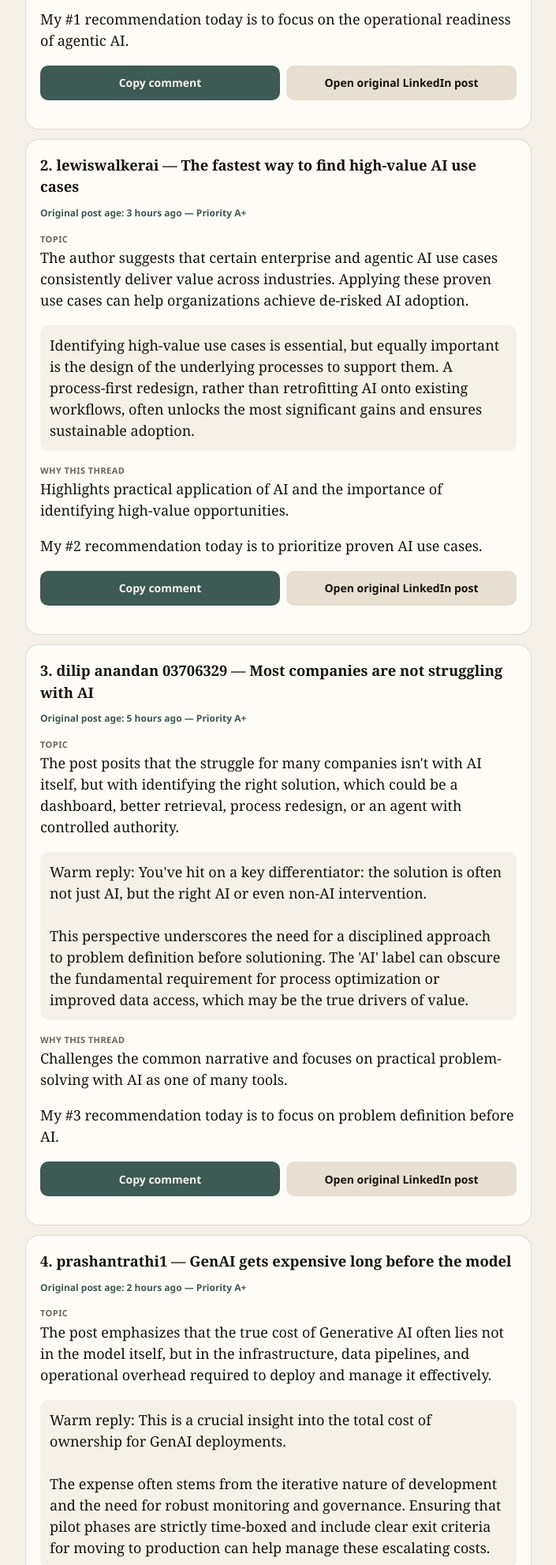
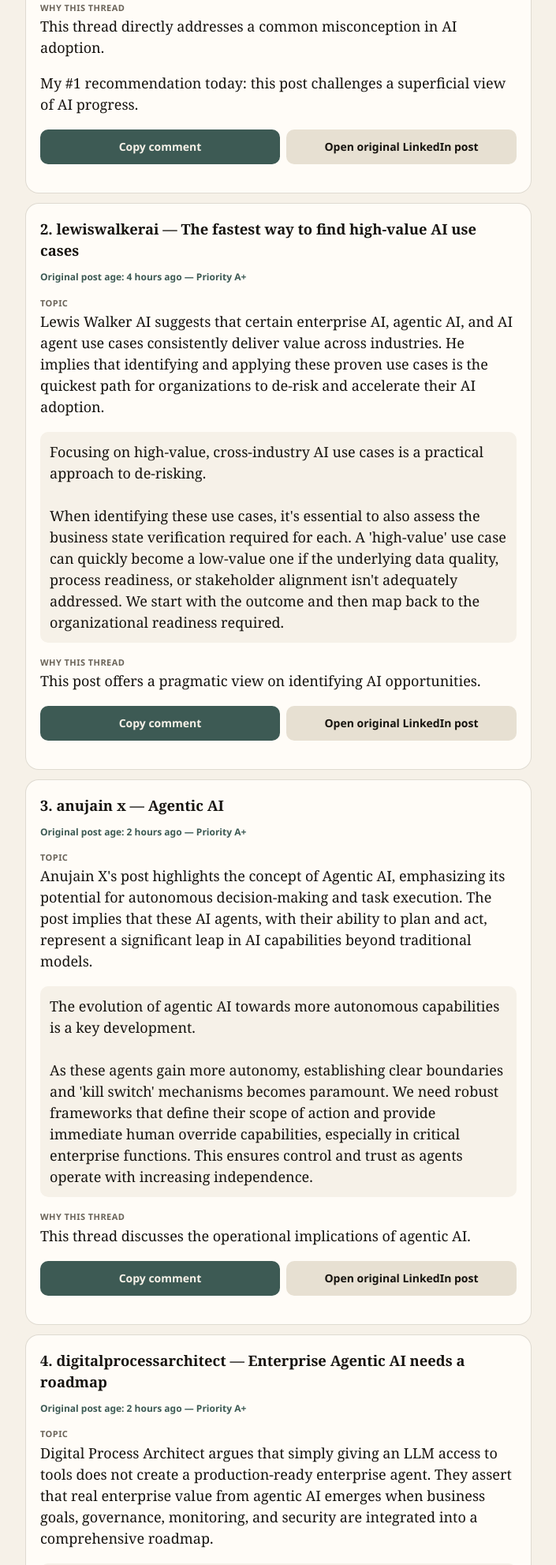
Before and after one commit to subbu0111/feedline-brief, a browser extension: page docs/index.html in a window 1280 px wide. Shown: the part 818-2800 px from the top of the page at 79% size, without its empty margins (287-992 px from the left). Drawn offline with Linux system fonts and the light colour scheme.

Commit message:
briefing 2026-09-10

```diff
--- a/docs/index.html
+++ b/docs/index.html
@@ -27,81 +27,84 @@
 <main>
   <div class="kicker">Feedline</div>
   <h1>LinkedIn Comment Opportunities — 10 September 2026</h1>
-  <p class="lede">Today's search produced 5 strong originals inside 1 day. The final set is the top 5. Nothing older than 24 hours.</p>
+  <p class="lede">Today's search produced 5 strong originals inside 2h / 6h / 24h. Final set is the top 5.</p>
   <section class="item">
-  <h2>1. digitalprocessarchitect — Enterprise Agentic AI needs a roadmap</h2>
+  <h2>1. shellydemottekramer — Does deploying more AI agents mean you're more 'AI-driven'?</h2>
+  <p class="pri">Original post age: 1 hours ago — Priority A+</p>
+  <p class="topic"><strong>Topic</strong> Shelly DeMotte Kramer questions whether the sheer number of AI agents deployed correlates with an organization being truly 'AI-driven'. She argues that simply having more agents doesn't automatically translate to effective AI integration or business value, implying a deeper strategic approach is needed.</p>
+  <blockquote>Your point on the quantity of AI agents not equaling AI-driven maturity is critical.<br/><br/>Many organizations focus on agent count as a proxy for progress, but the real measure is how those agents integrate into existing workflows and deliver measurable outcomes. We often find that a single, well-governed agent with clear exception handling and human-in-the-loop protocols outperforms a dozen siloed, unmanaged ones. The focus should be on outcome-first redesign, not just agent deployment.</blockquote>
+  <p class="why"><strong>Why this thread</strong> This thread directly addresses a common misconception in AI adoption.</p>
+  <p class="note">My #1 recommendation today: this post challenges a superficial view of AI progress.</p>
+  <p class="row">
+    <button type="button" data-copy="Your point on the quantity of AI agents not equaling AI-driven maturity is critical.
+
+Many organizations focus on agent count as a proxy for progress, but the real measure is how those agents integrate into existing workflows and deliver measurable outcomes. We often find that a single, well-governed agent with clear exception handling and human-in-the-loop protocols outperforms a dozen siloed, unmanaged ones. The focus should be on outcome-first redesign, not just agent deployment.">Copy comment</button>
+    <a href="https://www.linkedin.com/posts/shellydemottekramer_does-deploying-more-ai-agents-mean-youre-activity-7503823463376142336-B9sb" target="_blank" rel="noreferrer">Open original LinkedIn post</a>
+  </p>
+</section>
+<section class="item">
+  <h2>2. lewiswalkerai — The fastest way to find high-value AI use cases</h2>
+  <p class="pri">Original post age: 4 hours ago — Priority A+</p>
+  <p class="topic"><strong>Topic</strong> Lewis Walker AI suggests that certain enterprise AI, agentic AI, and AI agent use cases consistently deliver value across industries. He implies that identifying and applying these proven use cases is the quickest path for organizations to de-risk and accelerate their AI adoption.</p>
+  <blockquote>Focusing on high-value, cross-industry AI use cases is a practical approach to de-risking.<br/><br/>When identifying these use cases, it's essential to also assess the business state verification required for each. A 'high-value' use case can quickly become a low-value one if the underlying data quality, process readiness, or stakeholder alignment isn't adequately addressed. We start with the outcome and then map back to the organizational readiness required.</blockquote>
+  <p class="why"><strong>Why this thread</strong> This post offers a pragmatic view on identifying AI opportunities.</p>
+
+  <p class="row">
+    <button type="button" data-copy="Focusing on high-value, cross-industry AI use cases is a practical approach to de-risking.
+
+When identifying these use cases, it's essential to also assess the business state verification required for each. A 'high-value' use case can quickly become a low-value one if the underlying data quality, process readiness, or stakeholder alignment isn't adequately addressed. We start with the outcome and then map back to the organizational readiness required.">Copy comment</button>
+    <a href="https://www.linkedin.com/posts/lewiswalkerai_the-fastest-way-to-find-high-value-ai-use-activity-7503784532777725953-WVDF" target="_blank" rel="noreferrer">Open original LinkedIn post</a>
+  </p>
+</section>
+<section class="item">
+  <h2>3. anujain x — Agentic AI</h2>
   <p class="pri">Original post age: 2 hours ago — Priority A+</p>
-  <p class="topic"><strong>Topic</strong> The post argues that simply giving an LLM access to tools does not make it a production-ready agent. True enterprise value from agentic AI requires a strategic roadmap that integrates business goals with technical execution.</p>
-  <blockquote>Warm reply: This is a critical point: agentic AI requires more than just tool access.<br/><br/>Beyond a roadmap, the operational readiness of the business process itself is paramount. This includes defining clear exception handling, establishing robust monitoring for agent behavior, and ensuring appropriate governance frameworks are in place before scaling.</blockquote>
-  <p class="why"><strong>Why this thread</strong> Addresses the core challenge of moving agentic AI from concept to production with a specific call for a roadmap.</p>
-  <p class="note">My #1 recommendation today is to focus on the operational readiness of agentic AI.</p>
+  <p class="topic"><strong>Topic</strong> Anujain X's post highlights the concept of Agentic AI, emphasizing its potential for autonomous decision-making and task execution. The post implies that these AI agents, with their ability to plan and act, represent a significant leap in AI capabilities beyond traditional models.</p>
+  <blockquote>The evolution of agentic AI towards more autonomous capabilities is a key development.<br/><br/>As these agents gain more autonomy, establishing clear boundaries and 'kill switch' mechanisms becomes paramount. We need robust frameworks that define their scope of action and provide immediate human override capabilities, especially in critical enterprise functions. This ensures control and trust as agents operate with increasing independence.</blockquote>
+  <p class="why"><strong>Why this thread</strong> This thread discusses the operational implications of agentic AI.</p>
+
   <p class="row">
-    <button type="button" data-copy="Warm reply: This is a critical point: agentic AI requires more than just tool access.
+    <button type="button" data-copy="The evolution of agentic AI towards more autonomous capabilities is a key development.
 
-Beyond a roadmap, the operational readiness of the business process itself is paramount. This includes defining clear exception handling, establishing robust monitoring for agent behavior, and ensuring appropriate governance frameworks are in place before scaling.">Copy comment</button>
+As these agents gain more autonomy, establishing clear boundaries and 'kill switch' mechanisms becomes paramount. We need robust frameworks that define their scope of action and provide immediate human override capabilities, especially in critical enterprise functions. This ensures control and trust as agents operate with increasing independence.">Copy comment</button>
+    <a href="https://www.linkedin.com/posts/anujain-x_agentic-ai-activity-7503807621104050178-dHHJ" target="_blank" rel="noreferrer">Open original LinkedIn post</a>
+  </p>
+</section>
+<section class="item">
+  <h2>4. digitalprocessarchitect — Enterprise Agentic AI needs a roadmap</h2>
+  <p class="pri">Original post age: 2 hours ago — Priority A+</p>
+  <p class="topic"><strong>Topic</strong> Digital Process Architect argues that simply giving an LLM access to tools does not create a production-ready enterprise agent. They assert that real enterprise value from agentic AI emerges when business goals, governance, monitoring, and security are integrated into a comprehensive roadmap.</p>
+  <blockquote>Your point about needing a roadmap beyond just tool access for enterprise agentic AI is spot on.<br/><br/>Many initial agent deployments treat the LLM as the sole component, overlooking the critical surrounding infrastructure. For production readiness, this includes defining exception rights for human intervention, establishing clear audit trails for agent decisions, and integrating performance evaluations directly into sprint cycles. This holistic view moves agents from experiments to reliable operational assets.</blockquote>
+  <p class="why"><strong>Why this thread</strong> This post emphasizes the practical requirements for enterprise agent deployment.</p>
+
+  <p class="row">
+    <button type="button" data-copy="Your point about needing a roadmap beyond just tool access for enterprise agentic AI is spot on.
+
+Many initial agent deployments treat the LLM as the sole component, overlooking the critical surrounding infrastructure. For production readiness, this includes defining exception rights for human intervention, establishing clear audit trails for agent decisions, and integrating performance evaluations directly into sprint cycles. This holistic view moves agents from experiments to reliable operational assets.">Copy comment</button>
     <a href="https://www.linkedin.com/posts/digitalprocessarchitect_enterprise-agentic-ai-needs-a-roadmap-giving-activity-7503806762509086720-ukoe" target="_blank" rel="noreferrer">Open original LinkedIn post</a>
   </p>
 </section>
 <section class="item">
-  <h2>2. lewiswalkerai — The fastest way to find high-value AI use cases</h2>
+  <h2>5. prashantrathi1 — GenAI gets expensive long before the model</h2>
   <p class="pri">Original post age: 3 hours ago — Priority A+</p>
-  <p class="topic"><strong>Topic</strong> The author suggests that certain enterprise and agentic AI use cases consistently deliver value across industries. Applying these proven use cases can help organizations achieve de-risked AI adoption.</p>
-  <blockquote>Identifying high-value use cases is essential, but equally important is the design of the underlying processes to support them. A process-first redesign, rather than retrofitting AI onto existing workflows, often unlocks the most significant gains and ensures sustainable adoption.</blockquote>
-  <p class="why"><strong>Why this thread</strong> Highlights practical application of AI and the importance of identifying high-value opportunities.</p>
-  <p class="note">My #2 recommendation today is to prioritize proven AI use cases.</p>
+  <p class="topic"><strong>Topic</strong> Prashant Rathi points out that the cost of GenAI initiatives often escalates significantly well before the actual model development or deployment phase. This suggests that expenses related to data preparation, infrastructure setup, and foundational tooling are substantial and frequently underestimated.</p>
+  <blockquote>Your observation that GenAI costs accrue long before the model itself is a crucial one.<br/><br/>We often see this in the extensive data engineering required to create a clean, contextualized dataset suitable for GenAI. This includes not just data ingestion but also establishing robust data governance, lineage, and continuous quality checks. Underestimating these upfront investments can lead to budget overruns and project delays, regardless of the model's eventual performance.</blockquote>
+  <p class="why"><strong>Why this thread</strong> This thread highlights the often-overlooked cost drivers in GenAI projects.</p>
+
   <p class="row">
-    <button type="button" data-copy="Identifying high-value use cases is essential, but equally important is the design of the underlying processes to support them. A process-first redesign, rather than retrofitting AI onto existing workflows, often unlocks the most significant gains and ensures sustainable adoption.">Copy comment</button>
-    <a href="https://www.linkedin.com/posts/lewiswalkerai_the-fastest-way-to-find-high-value-ai-use-activity-7503784532777725953-WVDF" target="_blank" rel="noreferrer">Open original LinkedIn post</a>
-  </p>
-</section>
-<section class="item">
-  <h2>3. dilip anandan 03706329 — Most companies are not struggling with AI</h2>
-  <p class="pri">Original post age: 5 hours ago — Priority A+</p>
-  <p class="topic"><strong>Topic</strong> The post posits that the struggle for many companies isn't with AI itself, but with identifying the right solution, which could be a dashboard, better retrieval, process redesign, or an agent with controlled authority.</p>
-  <blockquote>Warm reply: You've hit on a key differentiator: the solution is often not just AI, but the right AI or even non-AI intervention.<br/><br/>This perspective underscores the need for a disciplined approach to problem definition before solutioning. The 'AI' label can obscure the fundamental requirement for process optimization or improved data access, which may be the true drivers of value.</blockquote>
-  <p class="why"><strong>Why this thread</strong> Challenges the common narrative and focuses on practical problem-solving with AI as one of many tools.</p>
-  <p class="note">My #3 recommendation today is to focus on problem definition before AI.</p>
-  <p class="row">
-    <button type="button" data-copy="Warm reply: You've hit on a key differentiator: the solution is often not just AI, but the right AI or even non-AI intervention.
+    <button type="button" data-copy="Your observation that GenAI costs accrue long before the model itself is a crucial one.
 
-This perspective underscores the need for a disciplined approach to problem definition before solutioning. The 'AI' label can obscure the fundamental requirement for process optimization or improved data access, which may be the true drivers of value.">Copy comment</button>
-    <a href="https://www.linkedin.com/posts/dilip-anandan-03706329_ai-productmanagement-aiautomation-activity-7503764492770492417-lJbW" target="_blank" rel="noreferrer">Open original LinkedIn post</a>
-  </p>
-</section>
-<section class="item">
-  <h2>4. prashantrathi1 — GenAI gets expensive long before the model</h2>
-  <p class="pri">Original post age: 2 hours ago — Priority A+</p>
-  <p class="topic"><strong>Topic</strong> The post emphasizes that the true cost of Generative AI often lies not in the model itself, but in the infrastructure, data pipelines, and operational overhead required to deploy and manage it effectively.</p>
-  <blockquote>Warm reply: This is a crucial insight into the total cost of ownership for GenAI deployments.<br/><br/>The expense often stems from the iterative nature of development and the need for robust monitoring and governance. Ensuring that pilot phases are strictly time-boxed and include clear exit criteria for moving to production can help manage these escalating costs.</blockquote>
-  <p class="why"><strong>Why this thread</strong> Addresses a critical, often overlooked, aspect of GenAI implementation: its true cost.</p>
-  <p class="note">My #4 recommendation today is to manage GenAI costs proactively.</p>
-  <p class="row">
-    <button type="button" data-copy="Warm reply: This is a crucial insight into the total cost of ownership for GenAI deployments.
-
-The expense often stems from the iterative nature of development and the need for robust monitoring and governance. Ensuring that pilot phases are strictly time-boxed and include clear exit criteria for moving to production can help manage these escalating costs.">Copy comment</button>
+We often see this in the extensive data engineering required to create a clean, contextualized dataset suitable for GenAI. This includes not just data ingestion but also establishing robust data governance, lineage, and continuous quality checks. Underestimating these upfront investments can lead to budget overruns and project delays, regardless of the model's eventual performance.">Copy comment</button>
     <a href="https://www.linkedin.com/posts/prashantrathi1_genai-gets-expensive-long-before-the-model-activity-7503800307810922496-iuX4" target="_blank" rel="noreferrer">Open original LinkedIn post</a>
-  </p>
-</section>
-<section class="item">
-  <h2>5. ranjanasharma — Gen AI for Cloud Solutions</h2>
-  <p class="pri">Original post age: 3 hours ago — Priority A+</p>
-  <p class="topic"><strong>Topic</strong> The post discusses the application of Generative AI within cloud solutions, touching on concepts like RAG (Retrieval Augmented Generation), AI Engineering, and LLMOps.</p>
-  <blockquote>Warm reply: The integration of GenAI with cloud infrastructure is fundamental to scalable deployments.<br/><br/>Beyond RAG and LLMOps, the focus on AI Engineering highlights the need for structured development and testing. Implementing AI solutions within sprints, with defined evaluation metrics for each iteration, ensures continuous improvement and alignment with business outcomes.</blockquote>
-  <p class="why"><strong>Why this thread</strong> Connects GenAI to practical engineering concerns and cloud solutions.</p>
-  <p class="note">My #5 recommendation today is to focus on AI Engineering for GenAI.</p>
-  <p class="row">
-    <button type="button" data-copy="Warm reply: The integration of GenAI with cloud infrastructure is fundamental to scalable deployments.
-
-Beyond RAG and LLMOps, the focus on AI Engineering highlights the need for structured development and testing. Implementing AI solutions within sprints, with defined evaluation metrics for each iteration, ensures continuous improvement and alignment with business outcomes.">Copy comment</button>
-    <a href="https://www.linkedin.com/posts/ranjanasharma_most-companies-are-not-struggling-with-ai-activity-7503791915444736000-xXpF" target="_blank" rel="noreferrer">Open original LinkedIn post</a>
   </p>
 </section>
   <section class="item">
     <h2>Best engagement order today</h2>
-    <p>digitalprocessarchitect → lewiswalkerai → ranjanasharma → prashantrathi1 → dilip anandan 03706329</p>
+    <p>shellydemottekramer → digitalprocessarchitect → prashantrathi1 → anujain x → lewiswalkerai</p>
     <h2>Today's strongest practitioner thread is:</h2>
-    <p>roadmap → use cases → problem definition → cost management → AI engineering</p>
-    <p>Concepts to reinforce: operational readiness; process redesign; total cost of ownership; AI engineering.</p>
+    <p>AI agent quantity → enterprise agent roadmap → GenAI cost drivers</p>
+    <p>Concepts to reinforce: AI agent governance; production readiness; cost management.</p>
+    <p class="lede"><a href="./agent.html">Feedline 2.5.0 agent architecture</a> — indexed search · 2h/6h/24h · Gemini · phone page.</p>
   </section>
 </main>
 <script>
```
